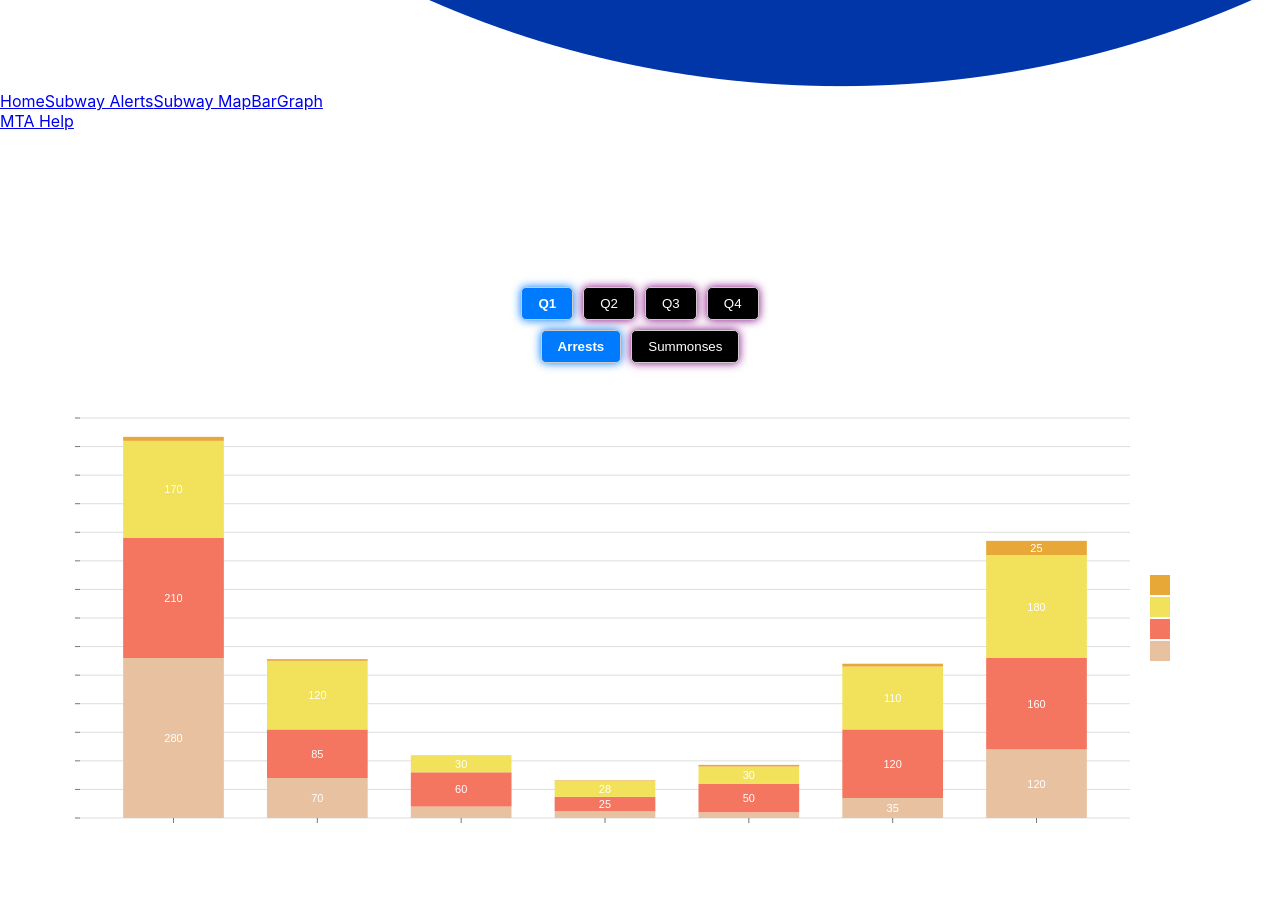
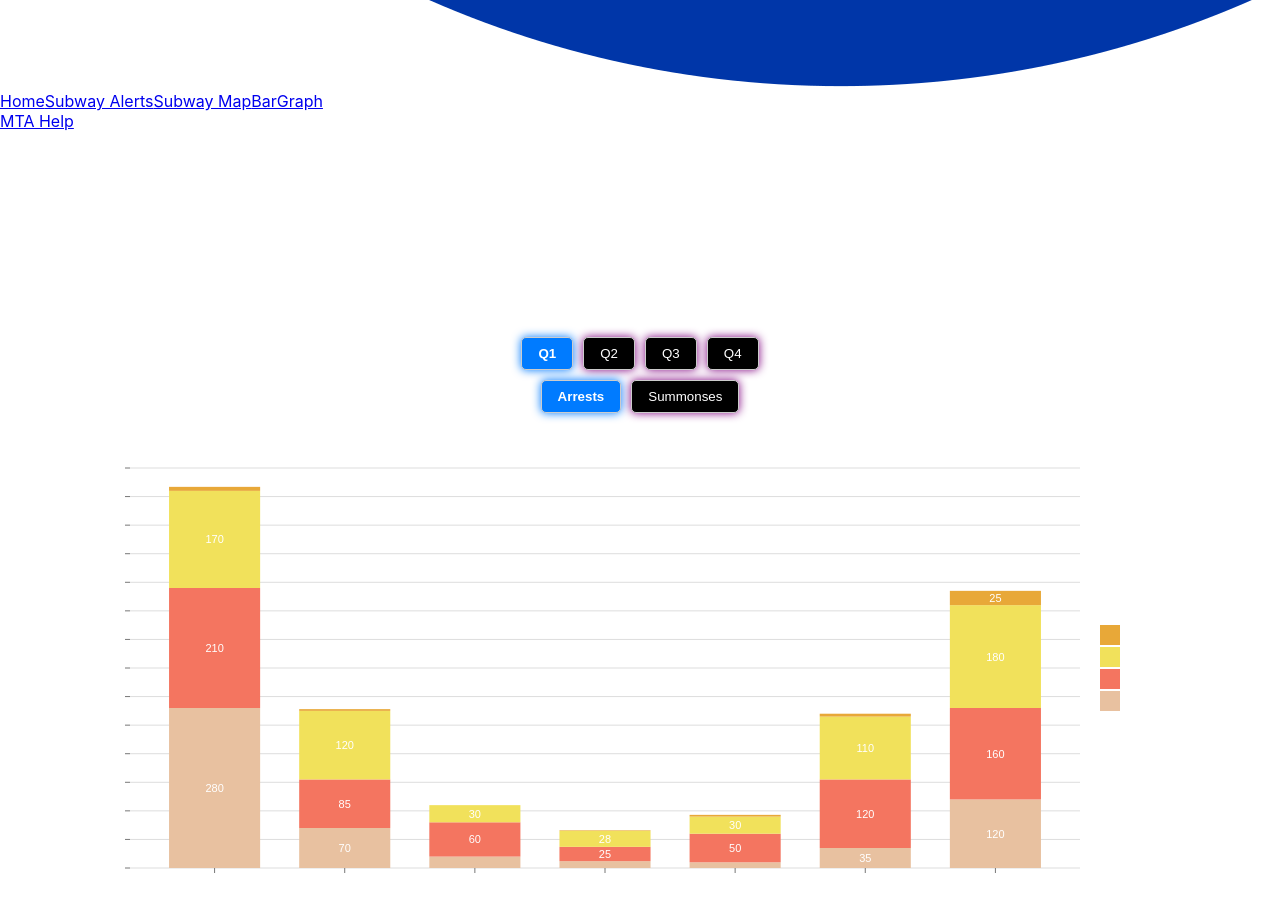
Before and after one commit to Hafiz6092/Fare-Evaders, a React (Create React App) app in the folder frontend/fare-evaders/: page /bar_graph in a window 1280 px wide. Shown: the part 1960-2871 px from the top of the page. Before the commit the page ends 2832 px from the top, so only its background shows below. Built offline with nearby package versions, Linux system fonts and the light colour scheme.

Commit message:
minor fixes

```diff
--- a/frontend/fare-evaders/src/pages/Bar.js
+++ b/frontend/fare-evaders/src/pages/Bar.js
@@ -3,7 +3,7 @@ import BarGraph from "../components/BarGraph";
 
 function Bar() {
     return (
-      <div class="bg-gray-950" style={{ padding: "20px" }}>
+      <div class="bg-gray-950" style={{ padding: "70px" }}>
       <BarGraph />  {/* Map will be displayed here */}
     </div>
     );
```
